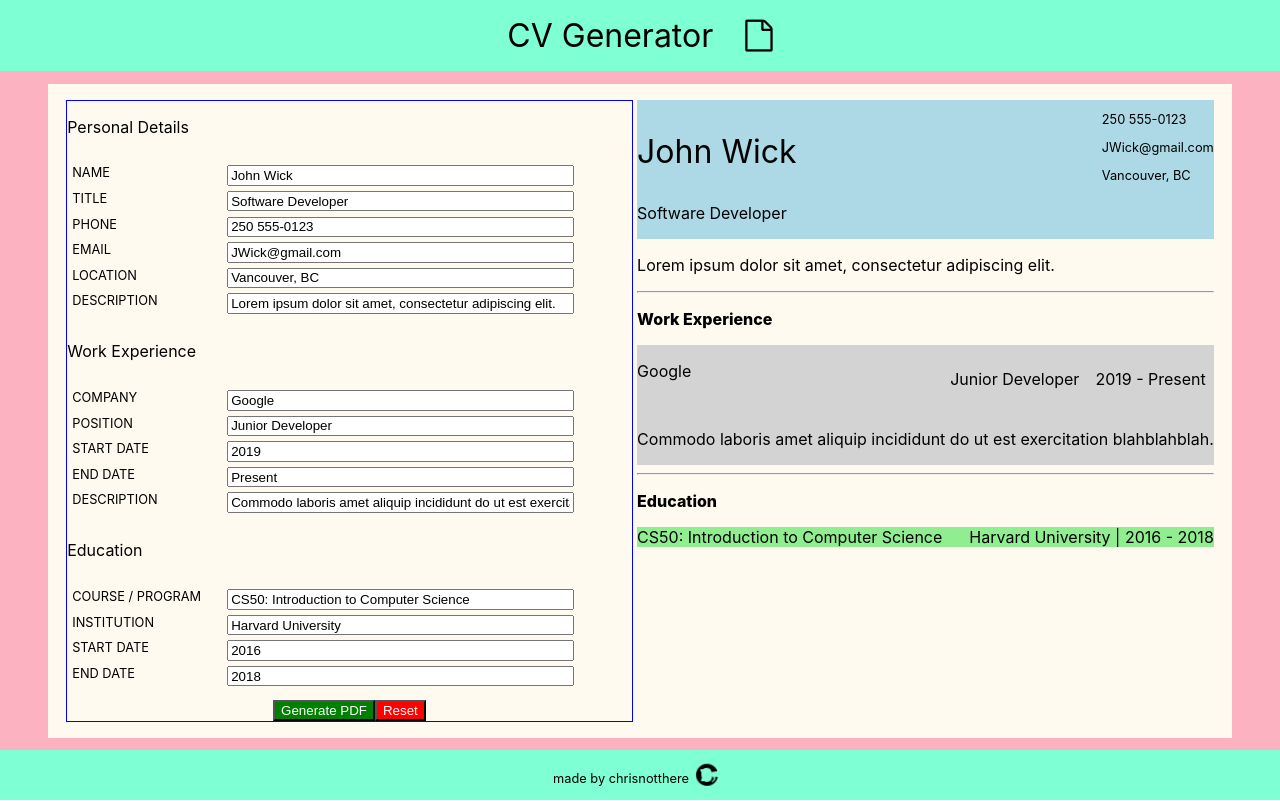
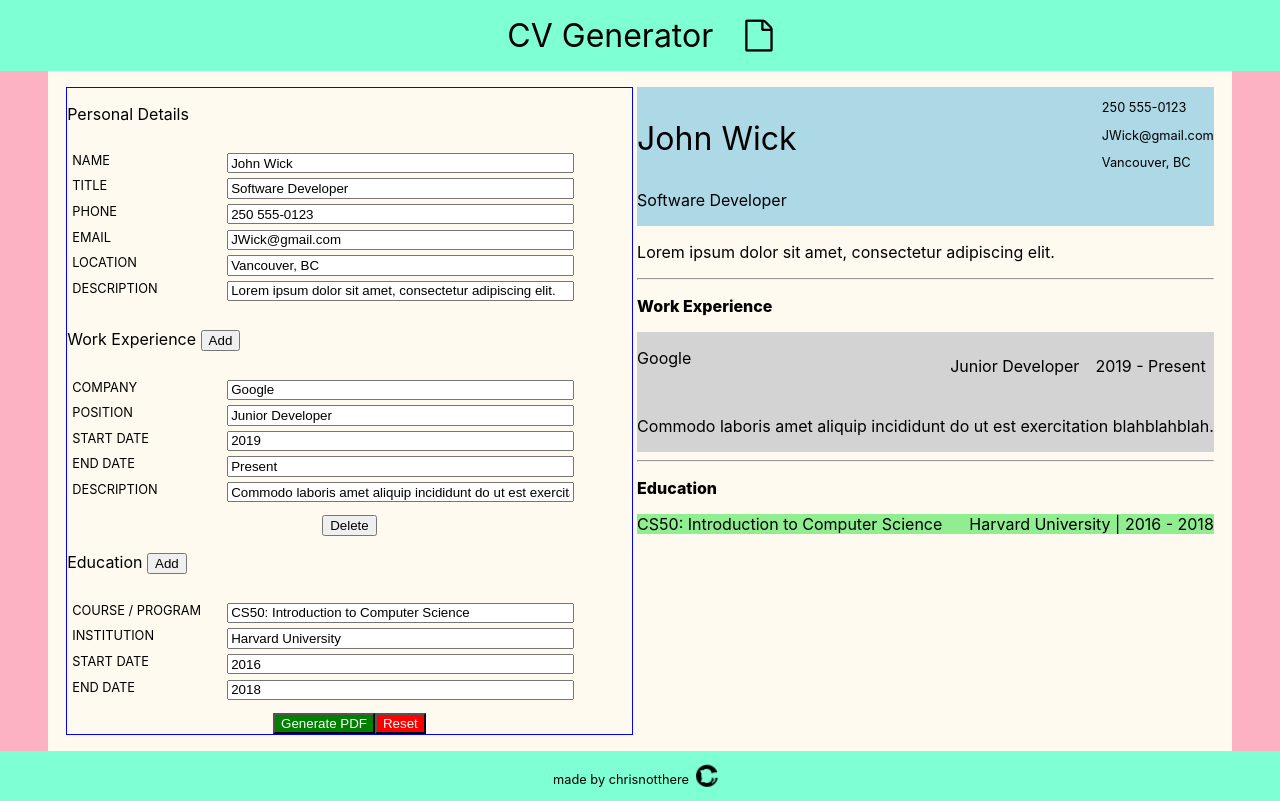
Before and after one commit to chrisnotthere/cv-project, a React (Create React App) app: page / in a window 1280 px wide. Built offline with nearby package versions, Linux system fonts and the light colour scheme.

Commit message:
formatting

```diff
--- a/src/components/CVForm/CVForm.js
+++ b/src/components/CVForm/CVForm.js
@@ -14,6 +14,7 @@ class CVForm extends Component {
     return (
       <div className='CVForm'>
         <form onSubmit={this.handleSubmit}>
+          <p>Personal Details</p>
           <Personal
             name={this.props.name}
             title={this.props.title}
@@ -29,6 +30,7 @@ class CVForm extends Component {
             handleLocationChange={this.props.handleLocationChange}
             handleDescriptionChange={this.props.handleDescriptionChange}
           />
+          <p>Work Experience <button>Add</button></p>
           <Experience
             company={this.props.company}
             position={this.props.position}
@@ -45,6 +47,7 @@ class CVForm extends Component {
             handleWorkDescriptionChange={this.props.handleWorkDescriptionChange}
 
           />
+          <p>Education <button>Add</button></p>
           <Education
             institution={this.props.institution}
             course={this.props.course}
--- a/src/components/CVForm/Education.js
+++ b/src/components/CVForm/Education.js
@@ -5,7 +5,7 @@ class Education extends Component {
   render() {
     return (
       <div className='education'>
-          <p>Education</p>
+          {/* <p>Education</p> */}
 
           <div className="form-group">
             <label
--- a/src/components/CVForm/Experience.js
+++ b/src/components/CVForm/Experience.js
@@ -5,7 +5,8 @@ class Experience extends Component {
   render() {
     return (
       <div className='experience'>
-          <p>Work Experience</p>
+          {/* <p>Work Experience <button>Add</button></p> */}
+
           <div className="form-group">
             <label
               className="form-control-label"
@@ -96,6 +97,9 @@ class Experience extends Component {
             />
           </div>
           {/* <hr/> */}
+          <div className='buttons'>
+            <button >Delete</button>
+          </div>
       </div>
     )
   }
--- a/src/components/CVForm/Personal.js
+++ b/src/components/CVForm/Personal.js
@@ -5,7 +5,7 @@ class Personal extends Component {
   render() {
     return (
       <div className='personal'>
-          <p>Personal Details</p>
+          {/* <p>Personal Details</p> */}
 
           <div className="form-group">
             <label
```
